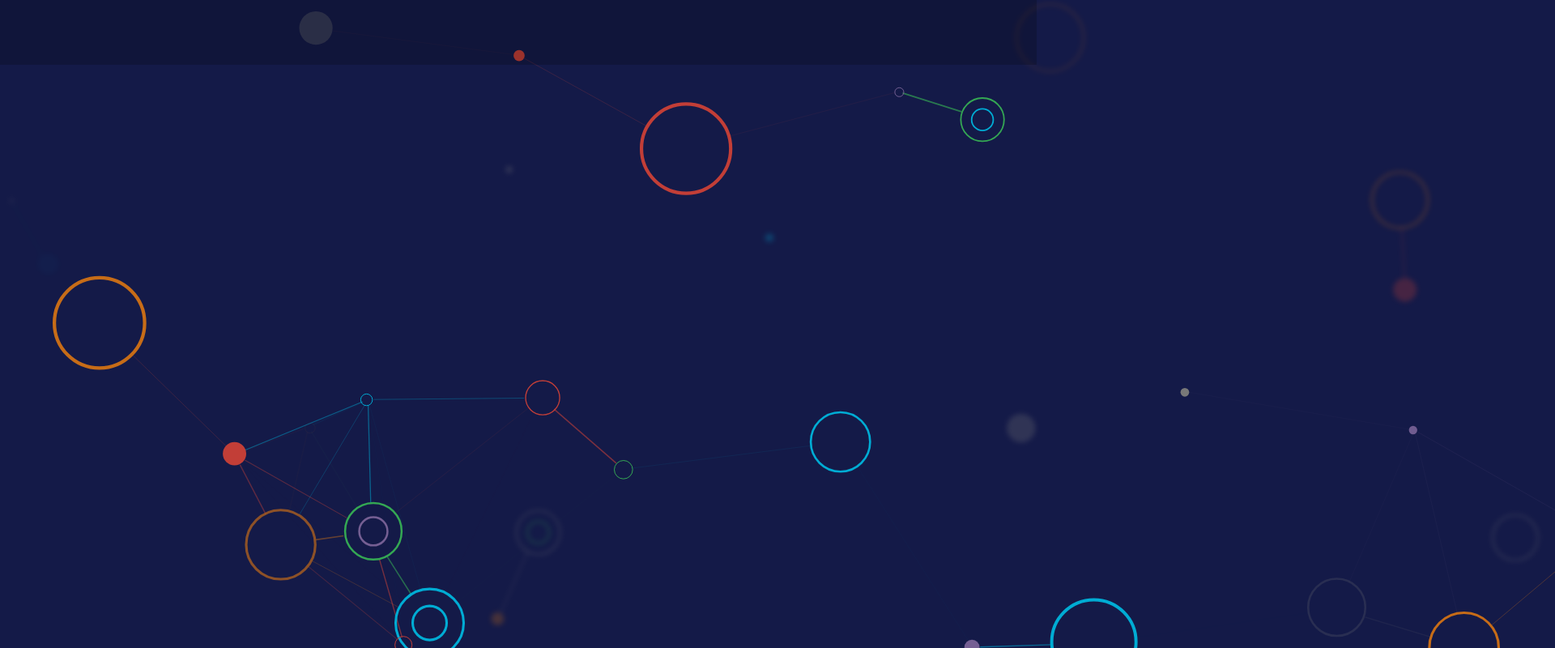
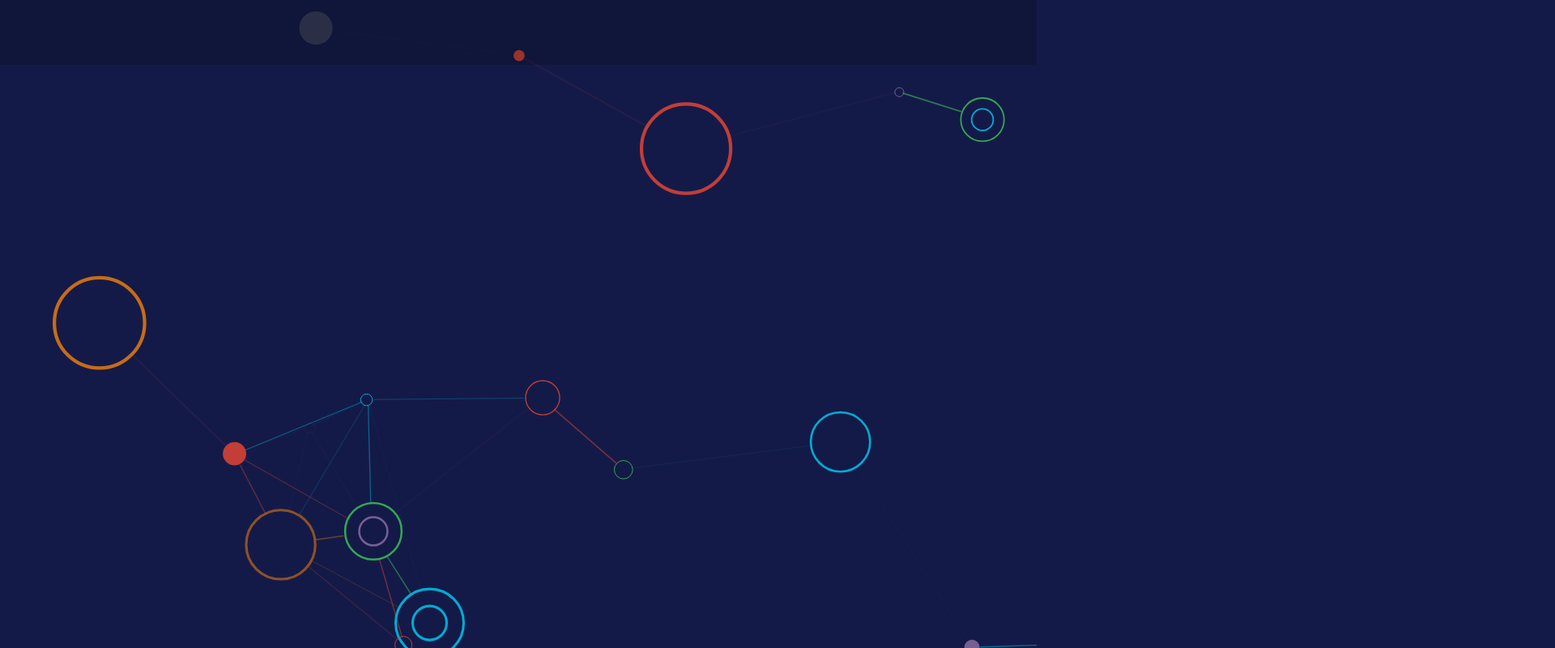
Before and after one commit to Zilean/Zilean.github.io, a website: page index.html in a window 1280 px wide. Shown: the top 800 px of the page at 81% size, 1920 px wide, since content can reach past the window. Drawn offline with Linux system fonts and the light colour scheme.

Commit message:
调整目录

```diff
--- a/index.css
+++ b/index.css
@@ -1,7 +1,6 @@
 html,
 body {
-    overflow: hidden;
-    background: #141a48;
+    background-color: #141a48;
     margin: 0;
     padding: 0;
 }
@@ -30,12 +29,14 @@ body {
     transition: all 1.2s;
 }
 
-.zantb-wrapper canvas {
+.zantb-canvas {
     position: absolute;
     top: 0;
     left: 0;
-    width: 1950px;
-    height: auto;
+    width: 100%;
+    height: 100vh;
+    background-color: #141a48;
+    overflow: hidden;
 }
 
 #canvas {
@@ -50,3 +51,9 @@ body {
     filter: blur(3px);
     opacity: 0.6;
 }
+
+.zantb-content {
+    background-color: #fff;
+    margin-top: 100vh;
+    height: 800px;
+}
--- a/index.html
+++ b/index.html
@@ -18,8 +18,10 @@
 <body>
   <div class="zantb-wrapper">
     <div class="zantb-nav"></div>
-    <canvas id="canvas" width="1950px" height="800px"></canvas>
-    <canvas id="canvasbg" width="1950px" height="800px"></canvas>
+    <div class="zantb-canvas">
+      <canvas id="canvas" width="1950px" height="800px"></canvas>
+      <canvas id="canvasbg" width="1950px" height="800px"></canvas>
+    </div>
   </div>
   <script src="index.js"></script>
 </body>
--- a/index.js
+++ b/index.js
@@ -1,8 +1,8 @@
-// min and max radius, radius threshold and percentage of filled circles
-var radMin = 5,
+// 最小和最大半径、半径阈值和填充圆的百分比
+var radMin = 5, // 最小半径
     radMax = 125,
-    filledCircle = 60, //percentage of filled circles
-    concentricCircle = 30, //percentage of concentric circles
+    filledCircle = 60, // 圆填充率
+    concentricCircle = 30, // 同心圆百分率
     radThreshold = 25; //IFF special, over this radius concentric, otherwise filled
 
 //min and max speed to move
@@ -39,7 +39,7 @@ var circleExp = 1,
     circleExpSp = 0.00004,
     circlePulse = false;
 
-//circle class
+// circle class
 function Circle(background) {
     //if background, it has different rules
     this.background = (background || false);
@@ -72,7 +72,8 @@ function randint(a, b) {
 function randRange(a, b) {
     return Math.random() * (b - a) + a;
 }
-//generate random float more likely to be close to a
+
+// 生成随机小数，很大概率接近数值a
 function hyperRange(a, b) {
     return Math.random() * Math.random() * Math.random() * (b - a) + a;
 }
@@ -179,9 +180,3 @@ function draw() {
 }
 
 init();
-
-/*Credits and aknowledgements:
-Original Idea and Design by Luca Luzzatti
-
-Optimizing tips from Benjamin K?stner
-General tips from Salvatore Previti*/
```
